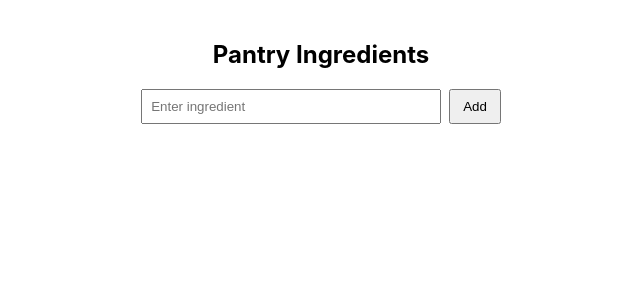
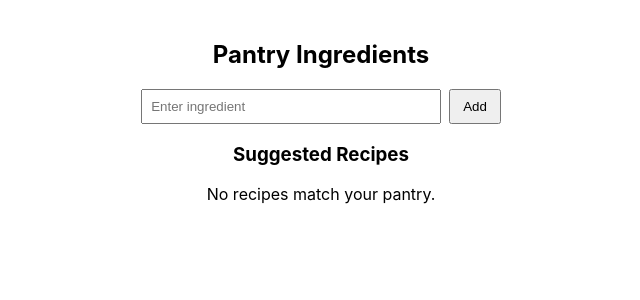
Before and after one commit to Bisheshwar-Das/smart-meal-planner, a React (Create React App) app: page / in a window 1280 px wide. Shown: the top 300 px of the page, without its empty margins (319-959 px from the left). Built offline with nearby package versions, Linux system fonts and the light colour scheme.

Commit message:
sample receipe data and extract suggestion based on that

```diff
--- a/src/components/PantryInput.tsx
+++ b/src/components/PantryInput.tsx
@@ -1,18 +1,32 @@
 import React, { useState } from "react";
+import { Recipe, recipes } from "../data/recipes";
 
 const PantryInput: React.FC = () => {
   const [ingredient, setIngredient] = useState("");
   const [pantry, setPantry] = useState<string[]>([]);
+  const [suggestedRecipes, setSuggestedRecipes] = useState<Recipe[]>([]);
 
   const handleAdd = () => {
     if (ingredient.trim() !== "") {
-      setPantry([...pantry, ingredient.trim()]);
+      const newPantry = [...pantry, ingredient.trim()];
+      setPantry(newPantry);
       setIngredient("");
+      updateSuggestions(newPantry);
     }
   };
 
   const handleRemove = (indexToRemove: number) => {
-    setPantry(pantry.filter((_, index) => index !== indexToRemove));
+    const newPantry = pantry.filter((_, index) => index != indexToRemove);
+    setPantry(newPantry);
+    updateSuggestions(newPantry);
+  };
+
+  // Suggest recipes where all recipe ingredients are in the pantry
+  const updateSuggestions = (currentPantry: string[]) => {
+    const matched = recipes.filter((recipe) =>
+      recipe.ingredients.every((ing) => currentPantry.includes(ing))
+    );
+    setSuggestedRecipes(matched);
   };
 
   return (
@@ -25,18 +39,39 @@ const PantryInput: React.FC = () => {
         placeholder="Enter ingredient"
         style={{ padding: 8, width: "70%" }}
       />
-      <button onClick={handleAdd} style={{ padding: "8px 12px", marginLeft: 8 }}>
+      <button
+        onClick={handleAdd}
+        style={{ padding: "8px 12px", marginLeft: 8 }}
+      >
         Add
       </button>
 
       <ul>
         {pantry.map((item, index) => (
-          <li key={index} style={{ display: "flex", justifyContent: "space-between", marginTop: 8 }}>
+          <li
+            key={index}
+            style={{
+              display: "flex",
+              justifyContent: "space-between",
+              marginTop: 8,
+            }}
+          >
             {item}
-            <button onClick={() => handleRemove(index)} style={{ color: "red" }}>
+            <button
+              onClick={() => handleRemove(index)}
+              style={{ color: "red" }}
+            >
               Remove
             </button>
           </li>
+        ))}
+      </ul>
+
+      <h3>Suggested Recipes</h3>
+      {suggestedRecipes.length === 0 && <p>No recipes match your pantry.</p>}
+      <ul>
+        {suggestedRecipes.map((recipe) => (
+          <li key={recipe.id}>{recipe.name}</li>
         ))}
       </ul>
     </div>
--- /dev/null
+++ b/src/data/recipes.tsx
@@ -0,0 +1,27 @@
+export interface Recipe {
+  id: number;
+  name: string;
+  ingredients: string[];
+  dietary: string[]; // e.g. ["vegan", "gluten-free"]
+}
+
+export const recipes: Recipe[] = [
+  {
+    id: 1,
+    name: "Vegan Pasta",
+    ingredients: ["pasta", "tomato", "olive oil", "garlic"],
+    dietary: ["vegan"],
+  },
+  {
+    id: 2,
+    name: "Chicken Salad",
+    ingredients: ["chicken", "lettuce", "tomato", "olive oil"],
+    dietary: ["gluten-free"],
+  },
+  {
+    id: 3,
+    name: "Gluten-Free Pancakes",
+    ingredients: ["gluten-free flour", "milk", "egg"],
+    dietary: ["gluten-free"],
+  },
+];
```
